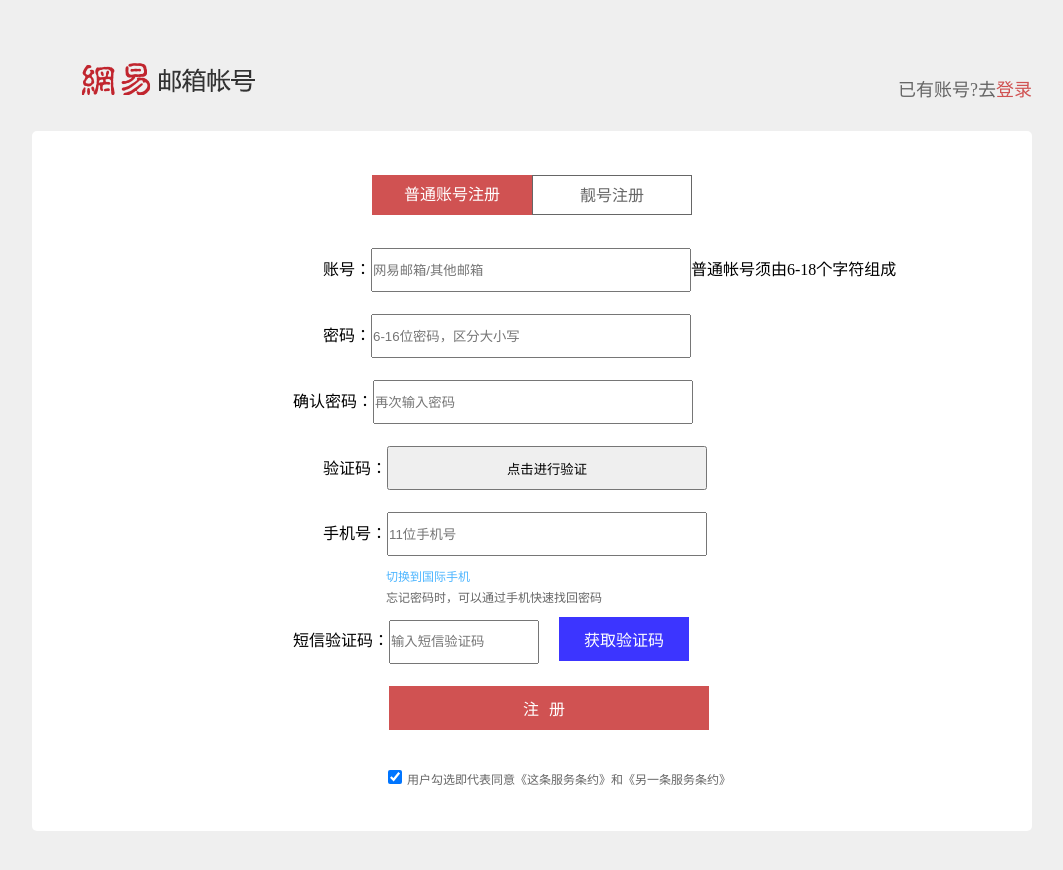
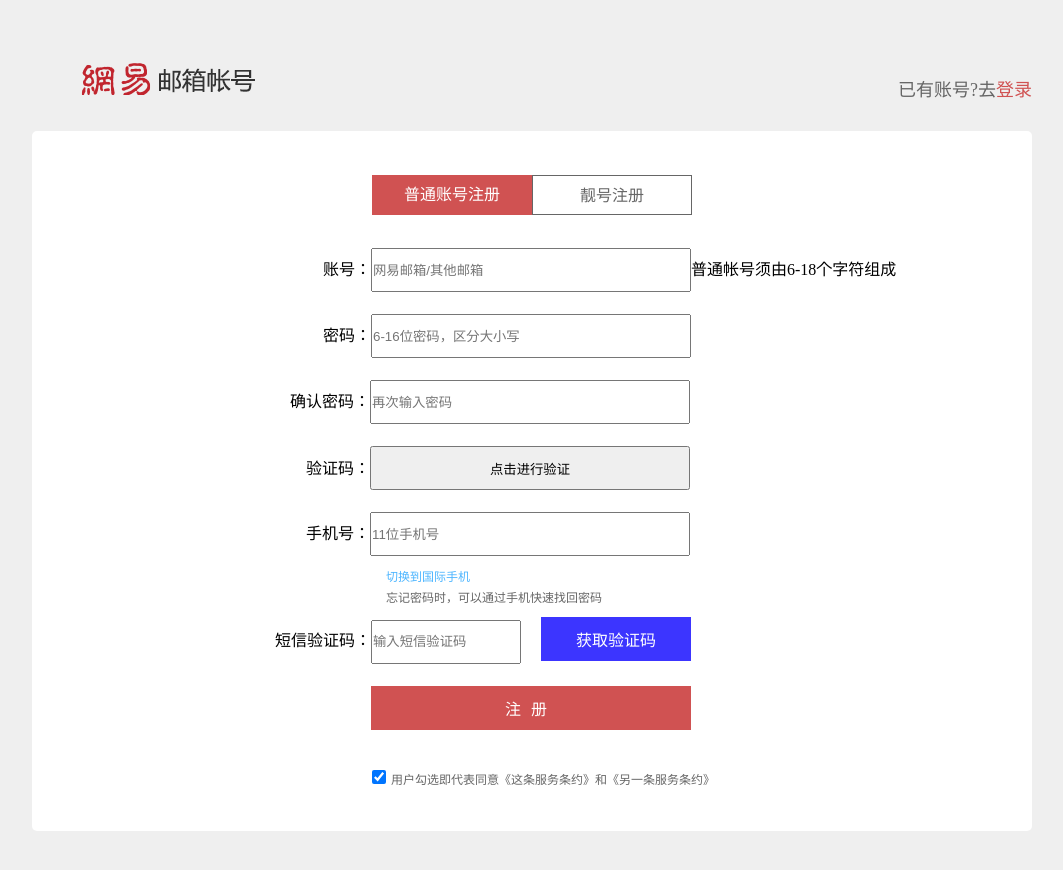
Before and after one commit to huchongLin/bmall, a website: page register.html in a window 1280 px wide. Shown: the whole page, without its empty margins (108-1171 px from the left). Drawn offline with Linux system fonts and the light colour scheme.

Commit message:
modify register page

```diff
--- a/css/register.css
+++ b/css/register.css
@@ -99,7 +99,14 @@
 }
 .m-content .teshu{
     position: relative;
-    left: -30px;
+    left: -33px;
+}
+.m-content .dx{
+    left: -48px;
+}
+.m-content .teshu2{
+    position: relative;
+    left: -17px;
 }
 .m-content p.blue{
     color: #4CB5FF;
@@ -107,7 +114,7 @@
     margin-bottom: 3px;
 }
 .m-content .hq{
-    width: 130px;
+    width: 150px;
     margin-left: 20px;
     background: #3C35FF;
     color: #fff;
@@ -120,11 +127,12 @@
     letter-spacing: 10px;
     font-size: 16px;
     border: none;
+    margin-left: 48px;
 }
 .m-content .check{
     width: 14px;
     height: 14px;
-    margin-left: 65px;
+    margin-left: 49px;
 }
 .m-content .tiaoyue{
     color: #666;
--- a/register.html
+++ b/register.html
@@ -8,7 +8,7 @@
 	<body>
 		<div class="reg-container">
 			<div class="reg-title clearfix">
-				<div class="t-logo"></div>
+				<a href="index.html"><div class="t-logo"></div></a>
 				<div class="goto-login">
 					已有账号?去<a href="login.html">登录</a>
 				</div>
@@ -22,11 +22,11 @@
 					账号：<input type="text" placeholder="网易邮箱/其他邮箱"><span><span></span>普通帐号须由6-18个字符组成</span><br/>
 					密码：<input type="password" placeholder="6-16位密码，区分大小写"><br/>
 					<span class="teshu">确认密码：<input type="password" placeholder="再次输入密码"><br/></span>
-					验证码：<input type="button" value="点击进行验证"><br/>
-					手机号：<input type="text" placeholder="11位手机号"><br/>
+					<span class="teshu2">验证码：<input type="button" value="点击进行验证"></span><br/>
+					<span class="teshu2">手机号：<input type="text" placeholder="11位手机号"></span><br/>
 					<p class="blue">切换到国<span>际</span>手机</p>
 					<p>忘记密码时，可以通过手机快速找回密码</p>
-					<span class="teshu">短信验证码：<input class="yzm" type="text" placeholder="输入短信验证码"><input class="hq" type="button" value="获取验证码"></span><br/>
+					<span class="teshu dx">短信验证码：<input class="yzm" type="text" placeholder="输入短信验证码"><input class="hq" type="button" value="获取验证码"></span><br/>
 					<input class="reg" type="button" value="注册"><br/>
 					<input class="check" type="checkbox" checked><span class="tiaoyue">用户勾选即代表同意<a href="#" title="点击查看">《这条服务条约》</a>和<a href="#" title="点击查看">《另一条服务条约》</a></span>
 				</div>
```
Also changed, not shown: dist/css/register.css, dist/register.html.
